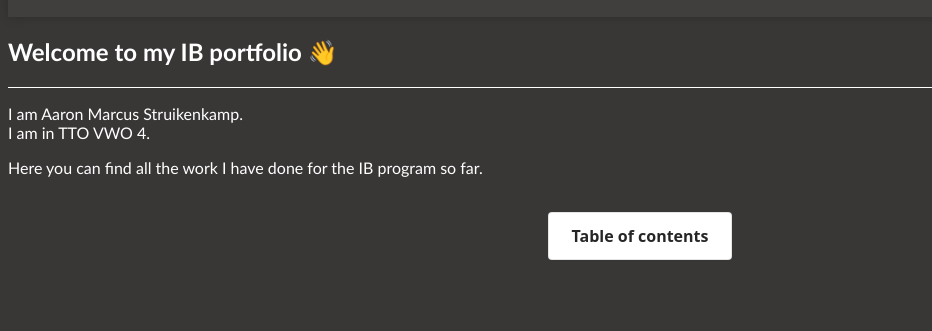
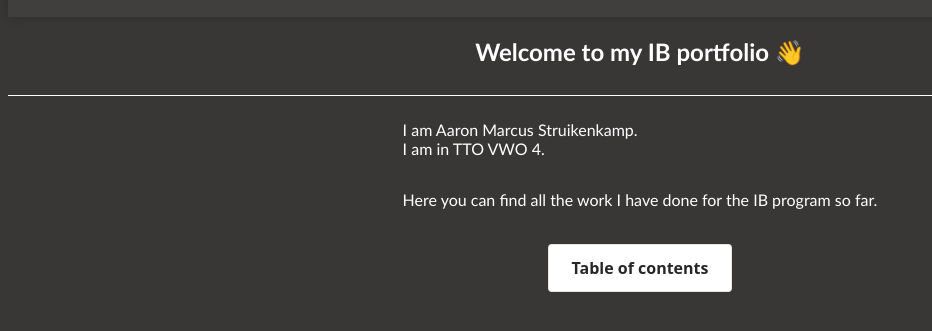
Before and after one commit to AaronMarcusDev/IB-Portfolio, a plain HTML site: page src/pages/index.html in a window 1280 px wide. Shown: the part 71-402 px from the top of the page, without its empty margins (0-932 px from the left). Drawn offline with Linux system fonts and the light colour scheme; files whose address does not match are found by name.

Commit message:
Fix everything related to html

```diff
--- a/src/pages/index.html
+++ b/src/pages/index.html
@@ -11,12 +11,11 @@
         <header>
             <h1>Aaron Struikenkamp</h1>
         </header>
-        <div class="center"></div>
+        <div class="center">
             <h2>Welcome to my IB portfolio 👋</h2>
-            <hr />
-            </body>
         </div>
-            <!-- Horizontal line is in CSS-->
+        <hr /> <!-- Horizontal line is in CSS-->
+        <div class="center">
                 <p>
                     I am Aaron Marcus Struikenkamp. <br />I am in TTO VWO 4.
                 </p>
@@ -28,5 +27,6 @@
             <a class="center" href="table_of_contents.html">
                 <button class="button-6">Table of contents</button>
             </a>
+        </div>
     </body>
 </html>
```
